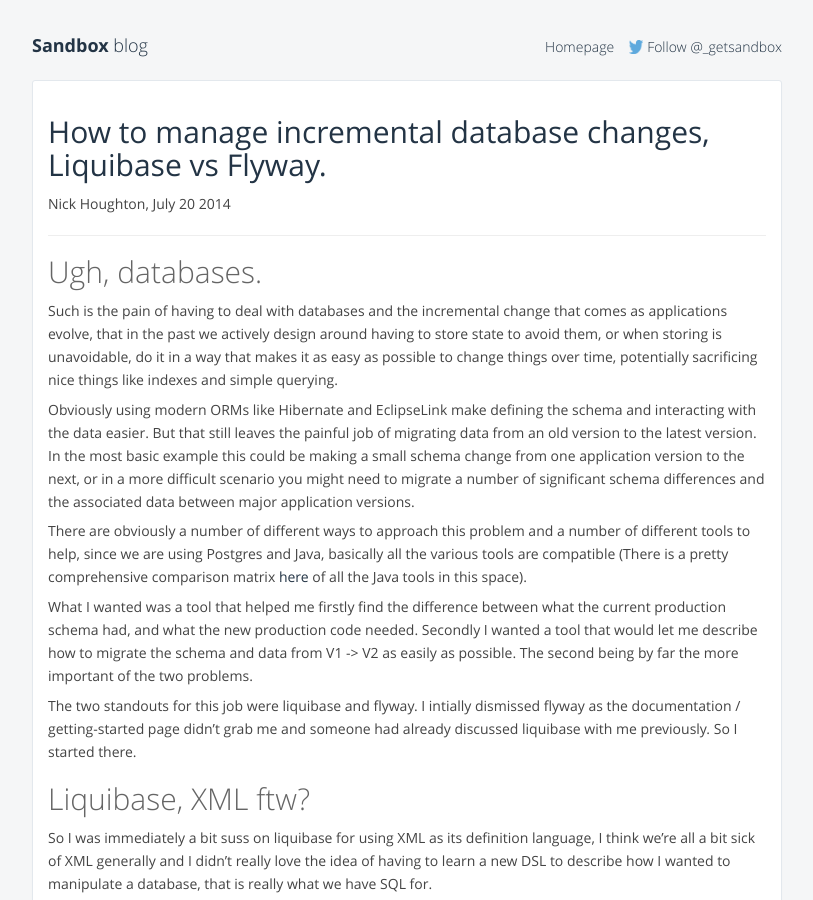
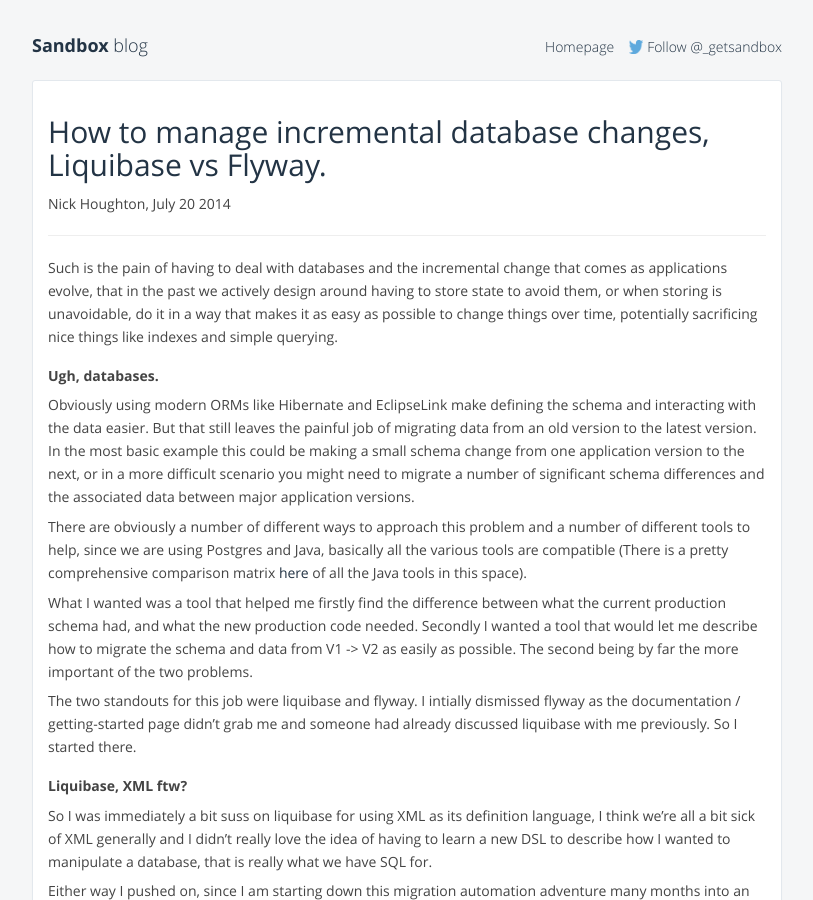
Before and after one commit to getsandbox/getsandbox.github.io, a Jekyll site: the page built from _posts/2014-07-20-how-to-manage-database-change.md, in a window 1280 px wide and 900 px high. Shown: the whole window, without its empty margins (233-1046 px from the left). Built offline with Jekyll 4.4.1, drawn with Linux system fonts in a browser that asks for light colours.

Commit message:
change headings

```diff
--- a/_posts/2014-07-20-how-to-manage-database-change.md
+++ b/_posts/2014-07-20-how-to-manage-database-change.md
@@ -5,11 +5,9 @@
 author: nick
 ---
 
+Such is the pain of having to deal with databases and the incremental change that comes as applications evolve, that in the past we actively design around having to store state to avoid them, or when storing is unavoidable, do it in a way that makes it as easy as possible to change things over time, potentially sacrificing nice things like indexes and simple querying.
 
-Ugh, databases.
-----------
-
-Such is the pain of having to deal with databases and the incremental change that comes as applications evolve, that in the past we actively design around having to store state to avoid them, or when storing is unavoidable, do it in a way that makes it as easy as possible to change things over time, potentially sacrificing nice things like indexes and simple querying.
+### Ugh, databases.
 
 Obviously using modern ORMs like Hibernate and EclipseLink make defining the schema and interacting with the data easier. But that still leaves the painful job of migrating data from an old version to the latest version. In the most basic example this could be making a small schema change from one application version to the next, or in a more difficult scenario you might need to migrate a number of significant schema differences and the associated data between major application versions.
 
@@ -19,8 +17,7 @@
 
 The two standouts for this job were liquibase and flyway. I intially dismissed flyway as the documentation / getting-started page didn't grab me and someone had already discussed liquibase with me previously. So I started there.
 
-Liquibase, XML ftw?
-----------
+### Liquibase, XML ftw?
 
 So I was immediately a bit suss on liquibase for using XML as its definition language, I think we're all a bit sick of XML generally and I didn't really love the idea of having to learn a new DSL to describe how I wanted to manipulate a database, that is really what we have SQL for.
 
@@ -32,8 +29,7 @@
 
 At this point I gave up on liquibase, too many problems, not enough value.
 
-Flyway
-----------
+### Flyway
 
 So after a few weeks of sulking about liquibase not solving all my problems I went back to Flyway. Maybe it is just the way I read things or how the getting started page is structured, but it just seemed like too much effort to get going, however motivated by my failure with liquibase I got on with it, and found what I now consider to the be the perfect solution to this problem (we will see how I feel about that in a few months).
 
@@ -49,7 +45,6 @@
 -	No new DSL, not having to learn something new is generally a positive.
 
 
-Summary
-----------
+### Summary
 
 If you are like me, and have been putting this problem in the too-hard basket, go look at flyway it solved all my problems, without making me bend over backwards to accommodate it. Now I don't worry about database migration anymore. Amazing.
```
